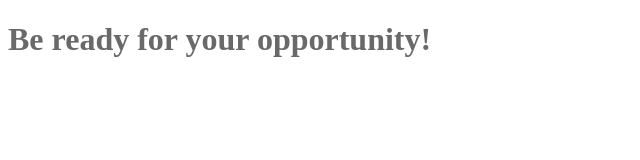
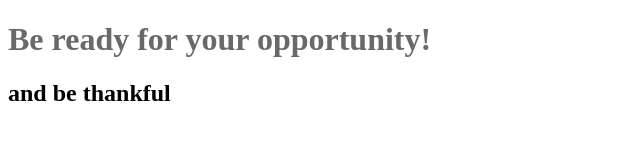
Before and after one commit to oehnin/oehnin.github.io, a plain HTML site: page index.html in a window 1280 px wide. Shown: the whole page, without its empty margins (0-640 px from the left). Drawn offline with Linux system fonts and the light colour scheme.

Commit message:
HTML modyfied

```diff
--- a/index.html
+++ b/index.html
@@ -13,6 +13,7 @@
 		<div>
 			<div class="header">
 				<h1>Be ready for your opportunity!</h1>
+				<h2>and be thankful</h2>
 			</div>
 		</div>
 	</body>
```
